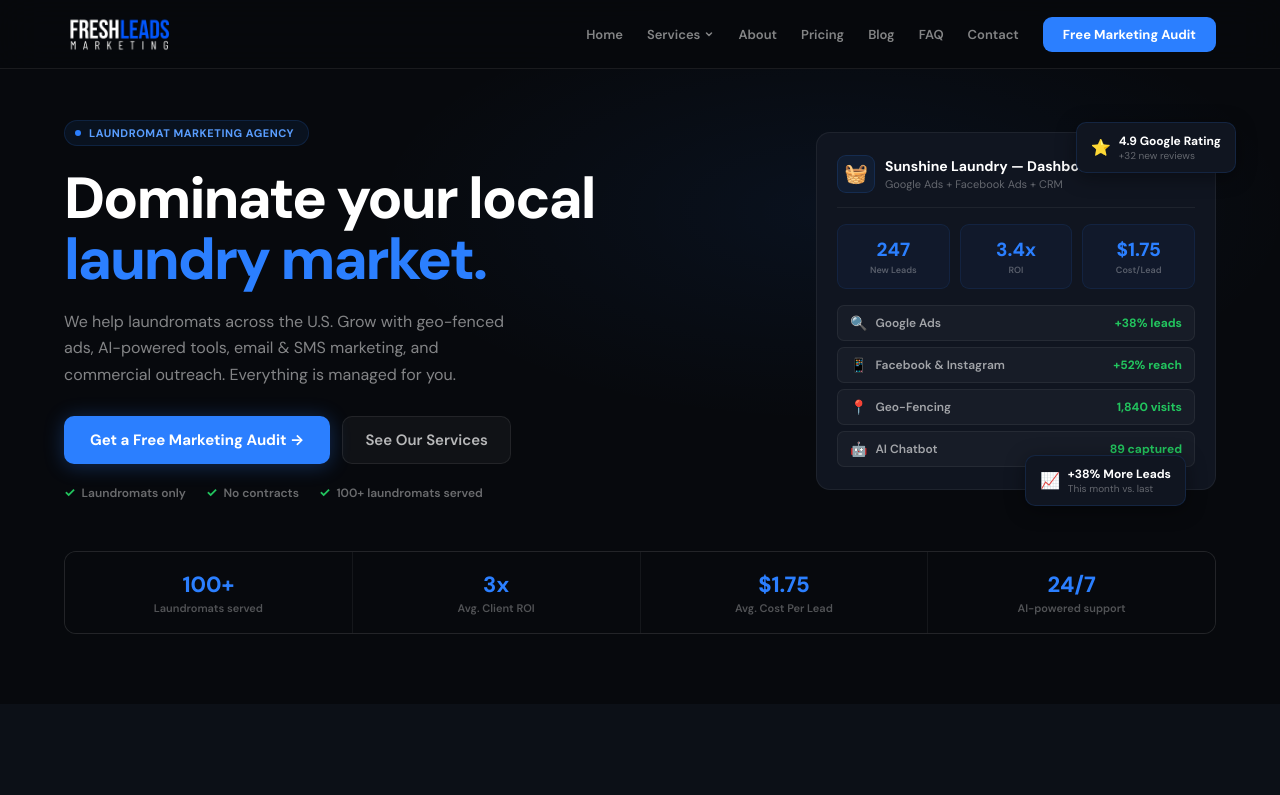
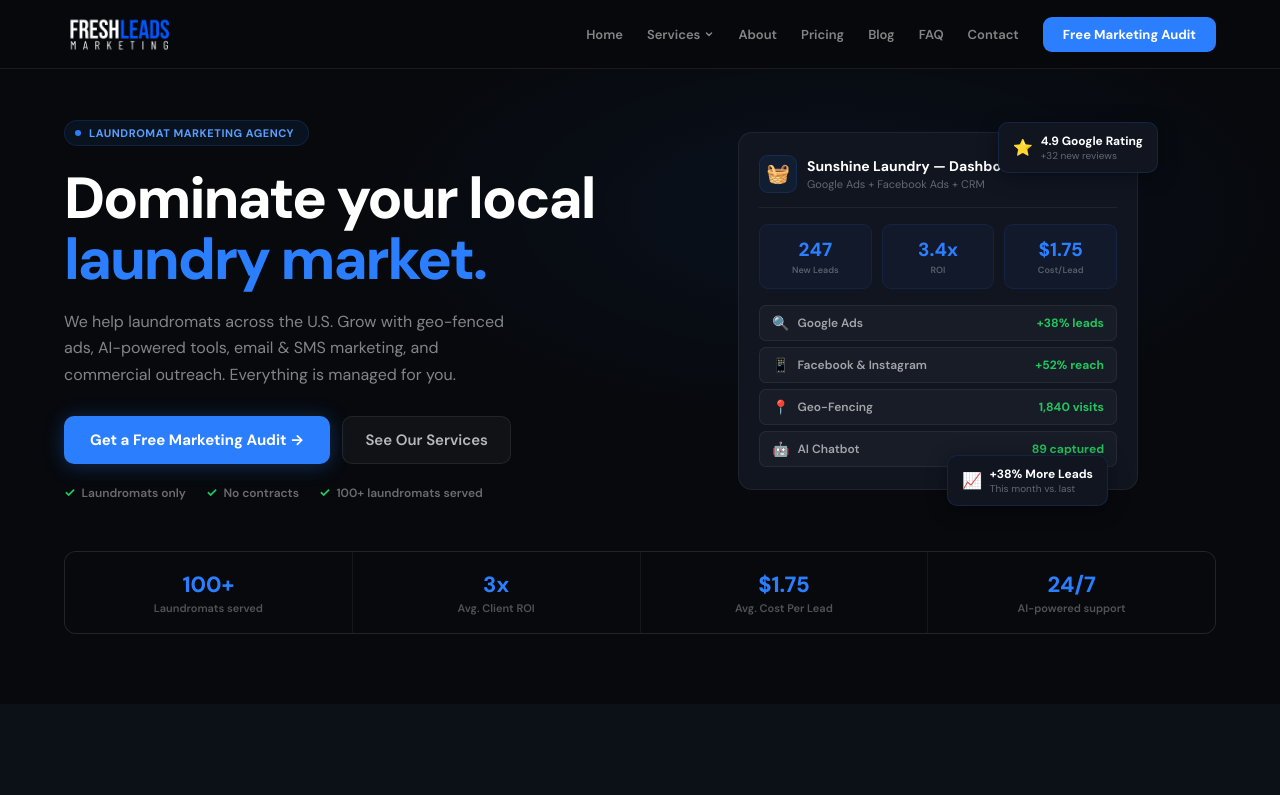
Before and after one commit to Fresh-Leads-Marketing/fresh-leads-website, a Next.js app: page / in a window 1280 px wide. Shown: the top 795 px of the page. Built offline with nearby package versions, Linux system fonts and the light colour scheme.

Commit message:
Center hero dashboard graphic in column

```diff
--- a/app/page.js
+++ b/app/page.js
@@ -186,7 +186,7 @@
             </Fade>
           </div>
           <Fade delay={.12} className="hero-graphic">
-            <div style={{ position: "relative", maxWidth: 400, marginLeft: "auto" }}>
+            <div style={{ position: "relative", maxWidth: 400, margin: "0 auto" }}>
               <div style={{ background: BG3, border: "1px solid rgba(255,255,255,0.06)", borderRadius: 14, padding: "22px 20px", width: "100%" }}>
                 <div style={{ display: "flex", alignItems: "center", gap: 10, marginBottom: 16, paddingBottom: 14, borderBottom: "1px solid rgba(255,255,255,0.06)" }}>
                   <div style={{ width: 38, height: 38, borderRadius: 9, background: "rgba(43,127,255,0.08)", border: "1px solid rgba(43,127,255,0.15)", display: "flex", alignItems: "center", justifyContent: "center", fontSize: 19 }}>🧺</div>
```
